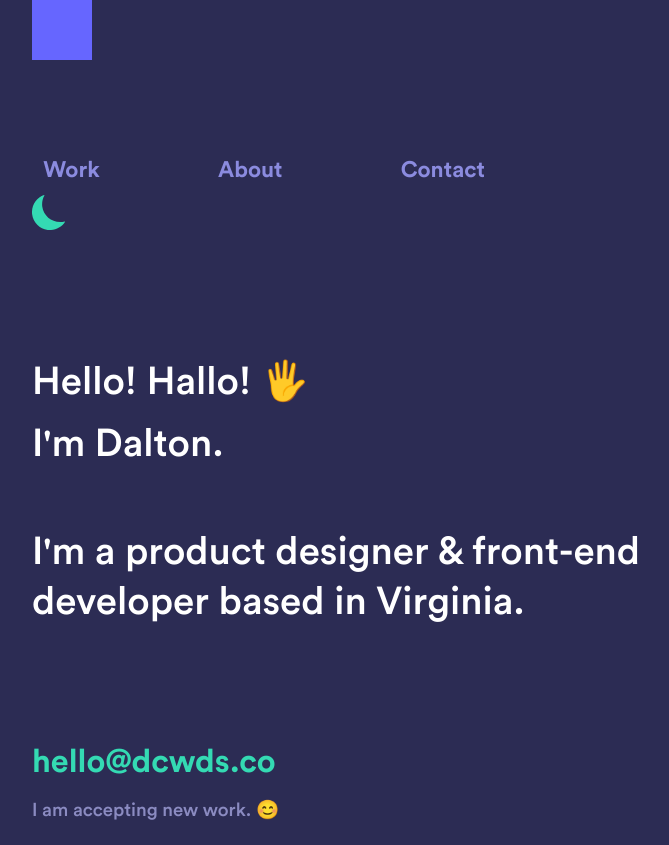
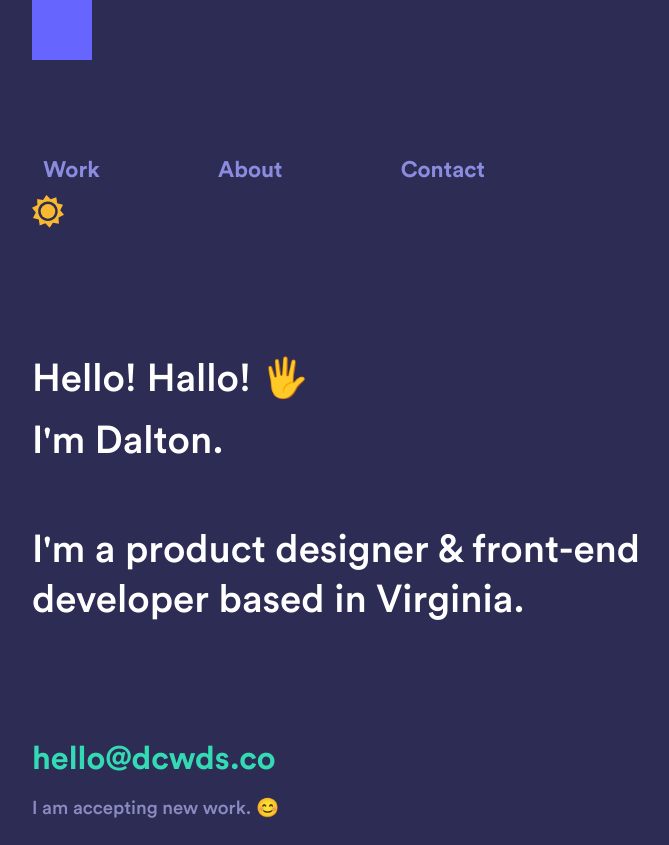
Before and after one commit to dcwds/portfolio, a Gatsby site: page / in a window 1280 px wide. Shown: the top 845 px of the page, without its empty margins (256-925 px from the left). Built offline with nearby package versions, Linux system fonts and the light colour scheme; Gatsby itself is replaced by a stand-in of ours.

Commit message:
More work on theme selector button.

```diff
--- a/gatsby-config.js
+++ b/gatsby-config.js
@@ -17,7 +17,7 @@ module.exports = {
       resolve: "gatsby-plugin-react-svg",
       options: {
         rule: {
-          include: /\.inline\.svg$/
+          include: /assets/
         }
       }
     }
--- a/src/components/theme-selector.tsx
+++ b/src/components/theme-selector.tsx
@@ -1,14 +1,17 @@
 import React, { useContext } from "react"
 import ThemeContext from "../contexts/theme-context"
 
-import MoonIcon from "../assets/moon.inline.svg"
+import MoonIcon from "../assets/icon-theme-dark.svg"
+import SunIcon from "../assets/icon-theme-light.svg"
 
 const ThemeSelector = () => {
   const { theme, toggleTheme } = useContext(ThemeContext)
 
   return (
     <button className={`btn btn-theme btn-${theme}`} onClick={toggleTheme}>
-      <MoonIcon className="icon-dark" height="35" />
+      {theme === "theme-light" && <MoonIcon className="icon icon-dark" />}
+
+      {theme === "theme-dark" && <SunIcon className="icon icon-light" />}
     </button>
   )
 }
--- a/src/styles/components/theme-select.scss
+++ b/src/styles/components/theme-select.scss
@@ -1,7 +1,15 @@
 .btn-theme {
   background: none;
   padding: 0;
+
+  .icon {
+    width: 32px;
+  }
 }
 .icon-dark {
-  fill: var(--color-accent);
+  fill: var(--color-primary);
 }
+
+.icon-light {
+  fill: hsl(41, 93%, 58%);
+}
```
Also changed, not shown: src/assets/icon-theme-dark.svg (added), src/assets/icon-theme-light.svg (added), src/assets/moon.inline.svg (deleted), src/assets/sun.inline.svg (deleted).
